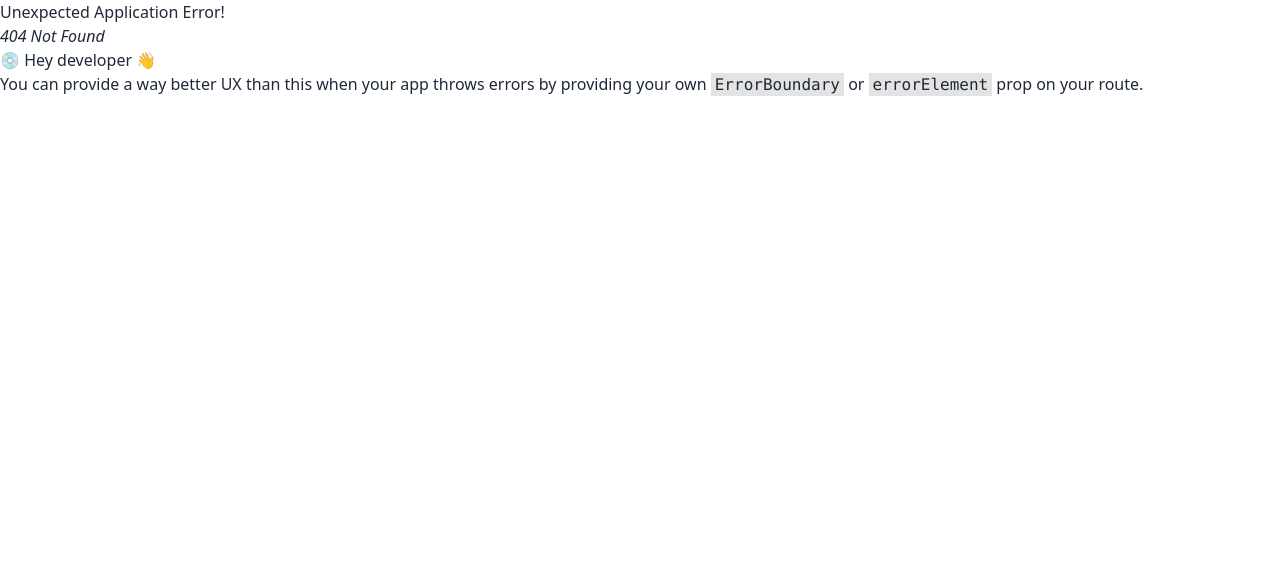
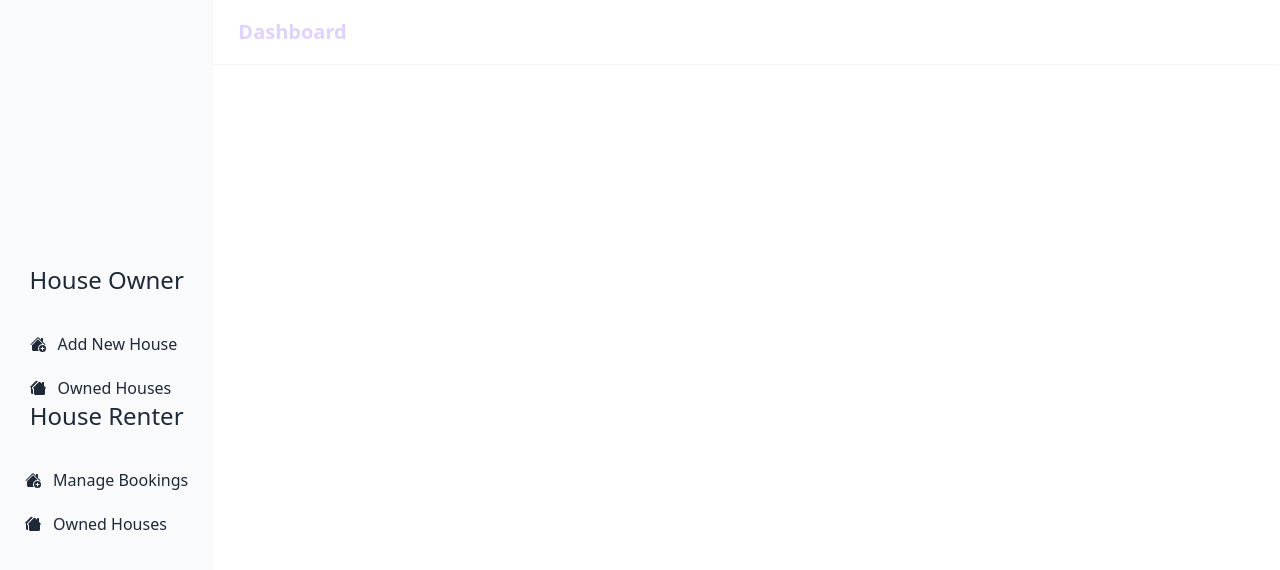
Before and after one commit to kaziFahmid/house-rent-client, a React (Vite) app: page /dashboard in a window 1280 px wide. Before the commit this address had no page. Shown: the top 570 px of the page. Built offline with nearby package versions, Linux system fonts and the light colour scheme.

Commit message:
dashboard added

```diff
--- /dev/null
+++ b/src/component/Dashboard/Dashboard.jsx
@@ -0,0 +1,34 @@
+import React from 'react'
+import { Link } from 'react-router-dom'
+import { BsFillHouseAddFill } from 'react-icons/bs';
+import { BsHousesFill } from 'react-icons/bs';
+
+export default function Dashboard() {
+  return (
+    <>
+      <div className='grid md:grid-cols-12 grid-cols-1'>
+<div className='md:col-span-2'>
+    <div className='h-screen bg-slate-50 flex justify-center  flex-col items-center    '>
+        <ul  >
+            <li className='text-center text-2xl  '>House Owner</li>
+           <Link> <li className='flex place-items-center gap-3 mt-9 cursor-pointer hover:text-red-500 duration-300 '> <BsFillHouseAddFill/>Add New House</li></Link>
+           <Link> <li className='flex place-items-center gap-3 mt-5 cursor-pointer hover:text-red-500 duration-300  '> <BsHousesFill/>Owned Houses</li></Link>
+
+        </ul>
+        <ul  >
+            <li className='text-center text-2xl  '>House Renter</li>
+           <Link> <li className='flex place-items-center gap-3 mt-9 cursor-pointer hover:text-red-500 duration-300 '> <BsFillHouseAddFill/>Manage Bookings</li></Link>
+           <Link> <li className='flex place-items-center gap-3 mt-5 cursor-pointer hover:text-red-500 duration-300  '> <BsHousesFill/>Owned Houses</li></Link>
+
+        </ul>
+    </div>
+</div>
+<div  className='md:col-span-10'>
+<div className="navbar bg-white shadow-sm text-primary-content">
+  <a className="btn btn-ghost normal-case text-xl">Dashboard</a>
+</div>
+</div>
+      </div>
+    </>
+  )
+}
--- a/src/component/Header/Header.jsx
+++ b/src/component/Header/Header.jsx
@@ -42,7 +42,7 @@ export default function Header() {
     <ul className=' hidden md:flex justify-center items-center gap-5'>
         <li className='btn btn-ghost normal-case text-xl text-black hover:text-red-500'>Home+</li>
         <li  className='btn btn-ghost normal-case text-xl text-black hover:text-red-500'>About</li>
-        <li  className='btn btn-ghost normal-case text-xl text-black hover:text-red-500'>Dashboard</li>
+     <Link to='/dashboard'>   <li  className='btn btn-ghost normal-case text-xl text-black hover:text-red-500'>Dashboard</li></Link>
        <Link to='/login'> <li  className='btn btn-ghost normal-case text-xl text-black hover:text-red-500'>Login</li></Link>
        <Link to='/signup'> <li  className='btn btn-ghost normal-case text-xl text-black hover:text-red-500'>Signup</li></Link>
     </ul>
```
Also changed, not shown: src/main.jsx (+7 -0 lines).
